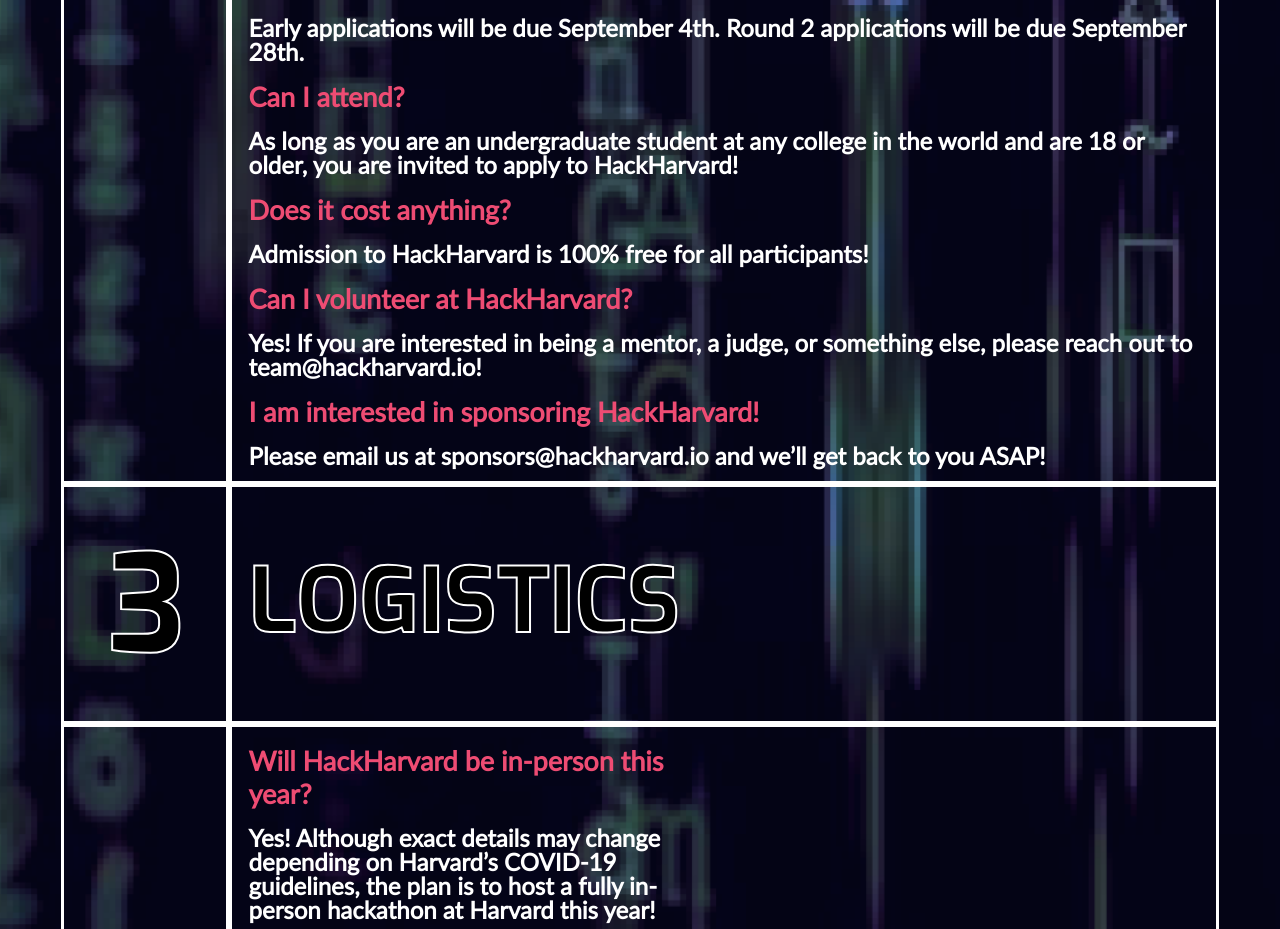
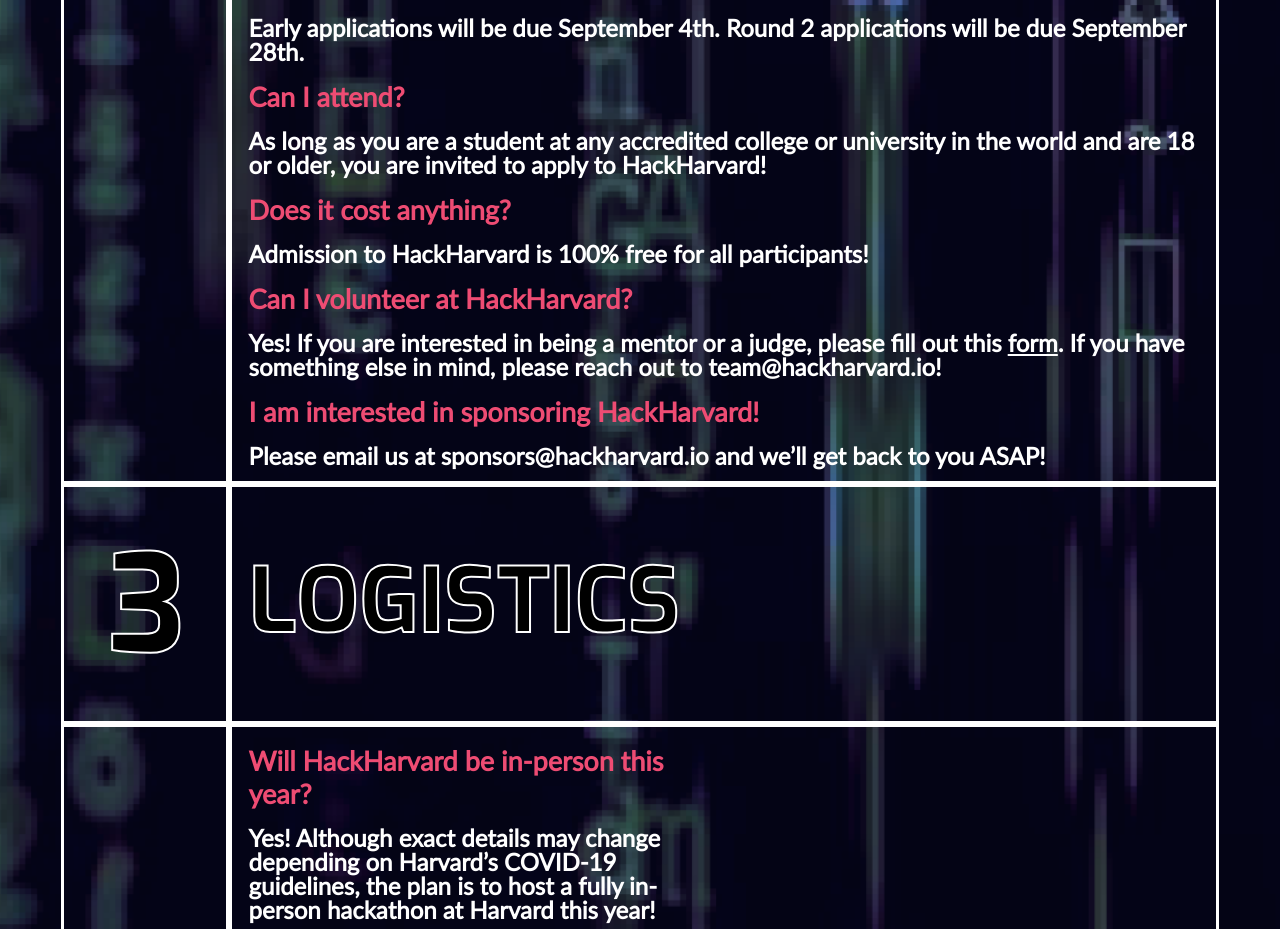
Before and after one commit to Elephant333/hackharvard2022, a React (Create React App) app: page / in a window 1280 px wide. Shown: the part 7980-8909 px from the top of the page. Built offline with nearby package versions, Linux system fonts and the light colour scheme.

Commit message:
update faq

```diff
--- a/src/Faq.js
+++ b/src/Faq.js
@@ -45,11 +45,15 @@ function Faq() {
             <p className={styles.question}>When is registration?</p>
             <p className={styles.answer}>Early applications will be due September 4th. Round 2 applications will be due September 28th.</p>
             <p className={styles.question}>Can I attend?</p>
-            <p className={styles.answer}>As long as you are an undergraduate student at any college in the world and are 18 or older, you are invited to apply to HackHarvard!</p>
+            <p className={styles.answer}>As long as you are a student at any accredited college or university in the world and are 18 or older, you are invited to apply to HackHarvard!</p>
             <p className={styles.question}>Does it cost anything?</p>
             <p className={styles.answer}>Admission to HackHarvard is 100% free for all participants!</p>
             <p className={styles.question}>Can I volunteer at HackHarvard?</p>
-            <p className={styles.answer}>Yes! If you are interested in being a mentor, a judge, or something else, please reach out to team@hackharvard.io!</p>
+            <p className={styles.answer}>
+              Yes! If you are interested in being a mentor or a judge, please fill out this&nbsp;
+              <a href="https://forms.gle/wW7DcbcXEPJ66NZ77" id={styles.form}>form</a>
+              . If you have something else in mind, please reach out to team@hackharvard.io!
+            </p>
             <p className={styles.question}>I am interested in sponsoring HackHarvard!</p>
             <p className={styles.answer}>Please email us at sponsors@hackharvard.io and we’ll get back to you ASAP!</p>
           </p>
--- a/src/styles/Faq.module.css
+++ b/src/styles/Faq.module.css
@@ -255,3 +255,11 @@
 #footer {
     height: 100px;
 }
+
+a#form {
+    color: #FFFFFF;
+  }
+
+  a#form:hover {
+    color: #FFFFFF8C;
+  }
```
